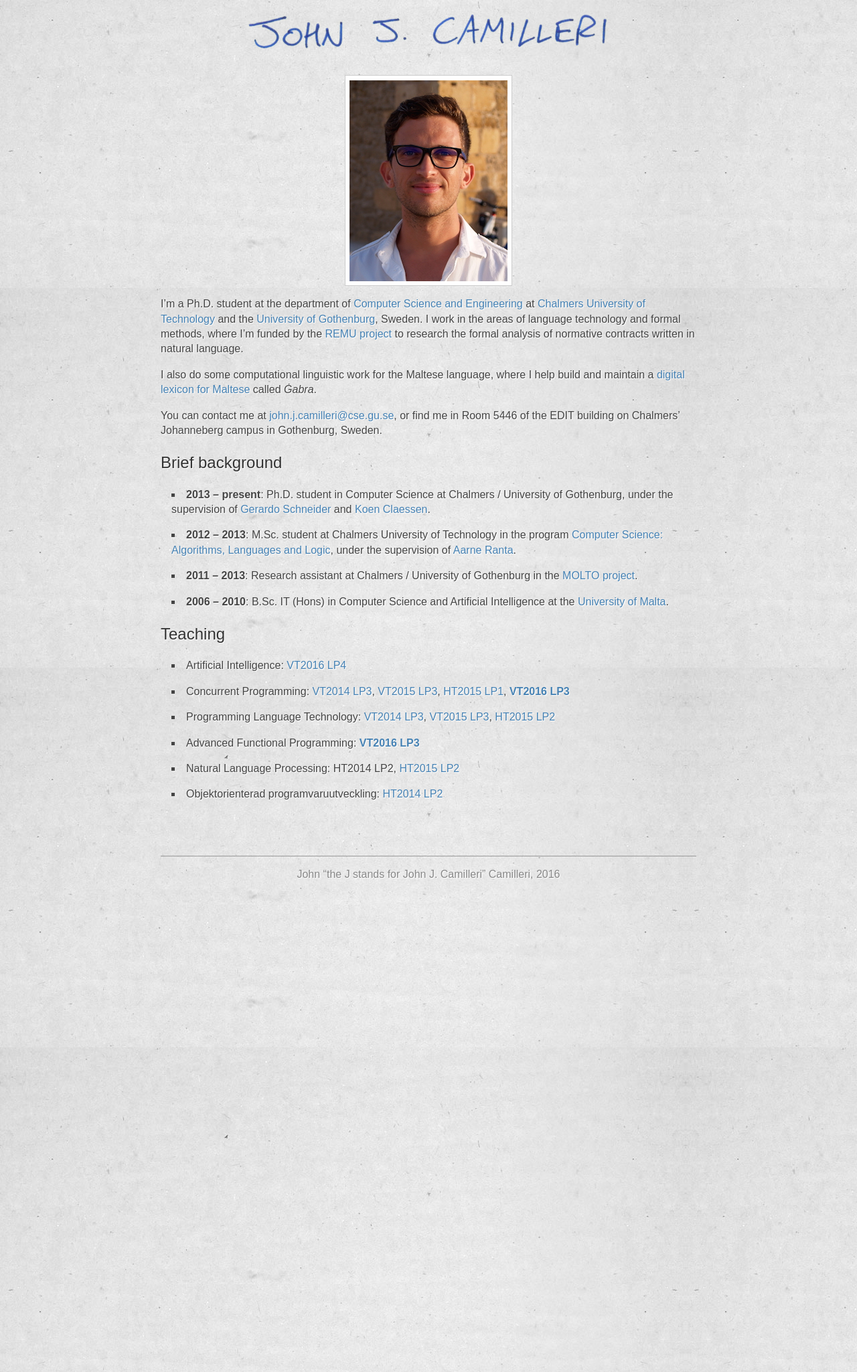
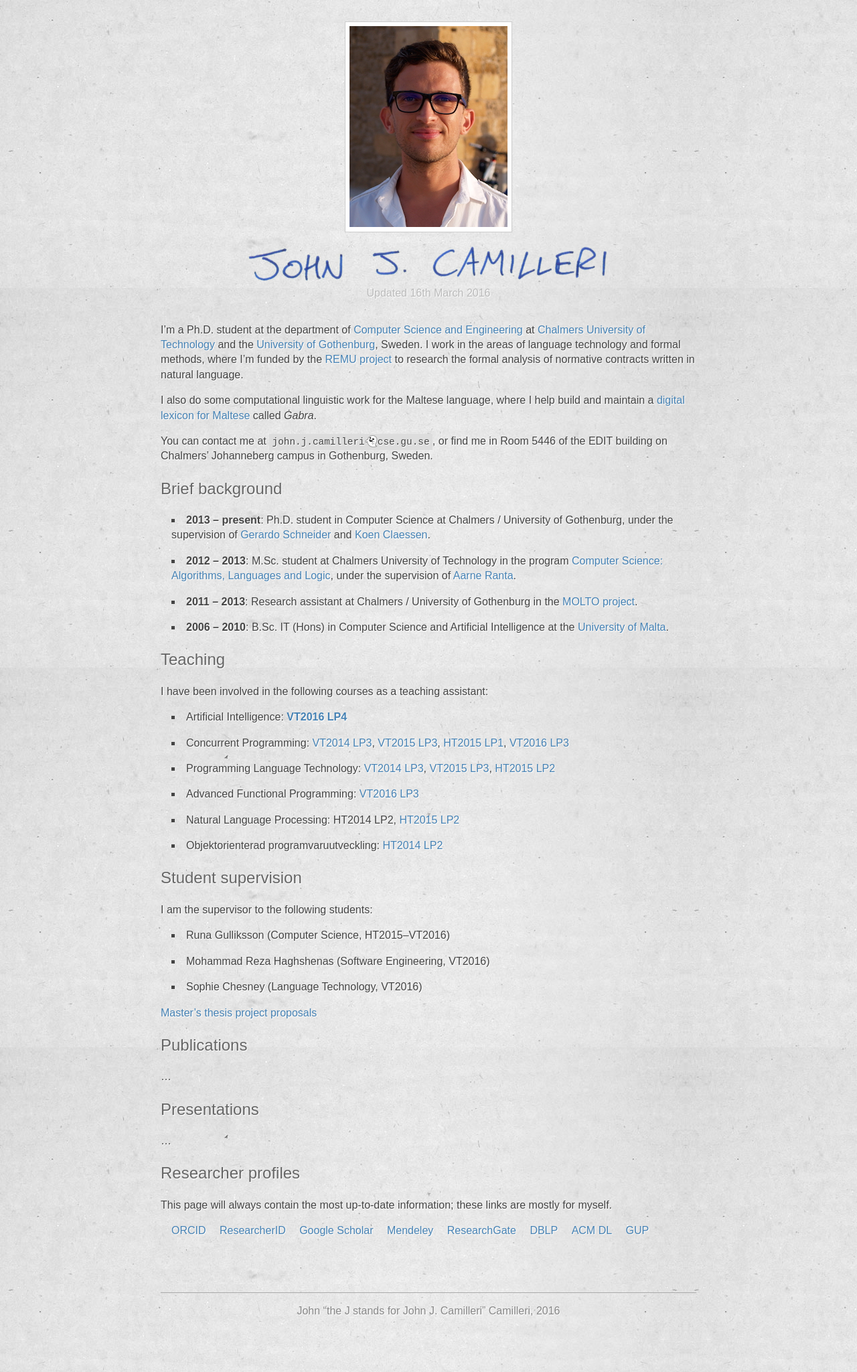
Before and after one commit to johnjcamilleri/johnjcamilleri.github.io, a Jekyll site: the page built from academic.md, in a window 1280 px wide. Shown: the whole page at 67% size. Built offline with Jekyll 4.4.1, drawn with Linux system fonts in a browser that asks for light colours.

Commit message:
Cleanup CSS, more content to academic (need to process JSON file)

```diff
--- a/_layouts/default.html
+++ b/_layouts/default.html
@@ -1,18 +1,39 @@
 <!DOCTYPE html>
 <html>
+  <!--
+                                           _
+       ,,;;;,,,,   _.---.._                \`-._
+     `';;;;;;;;;;;;;,      `'.           .--'-._';,
+        ,;;';;''/            `;_       `';;;;'    `'.
+                |  .            '-._   ,;;:'   /  '<~'.
+                |  ;        \       '.,;;'     |       \
+                 \  \       |                  ;._. ,-'`.
+              /`'-`;.`'._   /                  /   `-.\_/
+              ; .-._ .-'  .'                  |
+             / /    '\ .-'`.                _/
+         _.-' /       \ \   '-._            /
+        (_/_.'     __.) /       `;--.._/   (
+                  (_/__/          \   `,   \
+                                   \  | \   \
+                                    \ \  `\  |
+                                     \ \   \ \
+                                      \_\   \ \
+                                       )-`\  \_\
+                                  jgs  `==`   )-`\
+                                              `==`
+  -->
 
   {% include head.html %}
 
   <body>
 
     <header>
-      <img src="/images/name.png" alt="John J. Camilleri" id="name" />
+      <img src="/images/photo.jpg" alt="Profile photo" class="frame" />
+      <a href="/"><img src="/images/name.png" alt="John J. Camilleri" id="name" /></a>
     </header>
 
     <div class="page-content">
-      <div class="wrapper">
-        {{ content }}
-      </div>
+      {{ content }}
     </div>
 
     <footer>
--- a/academic.md
+++ b/academic.md
@@ -1,9 +1,10 @@
 ---
 layout: default
-updated: 19th February 2016
+updated: 16th March 2016
 ---
 
-![Profile photo](/images/john-j-camilleri.jpg){: .frame}
+{: .updated}
+Updated {{ page.updated }}
 
 I'm a Ph.D. student at the department of
 [Computer Science and Engineering](http://www.chalmers.se/en/departments/cse/) at
@@ -13,7 +14,9 @@ I work in the areas of language technology and formal methods, where I'm funded
 
 I also do some computational linguistic work for the Maltese language, where I help build and maintain a [digital lexicon for Maltese](http://mlrs.research.um.edu.mt/resources/gabra/) called _Ġabra_.
 
-You can contact me at <john.j.camilleri@cse.gu.se>, or find me in Room 5446 of the EDIT building on Chalmers’ Johanneberg campus in Gothenburg, Sweden.
+You can contact me at
+<code>john.j.camilleri<img src="/images/ghost.png" style="height:18px; vertical-align:sub; -webkit-filter:grayscale(100%); filter:grayscale(100%);" alt="@"/>cse.gu.se</code>,
+or find me in Room 5446 of the EDIT building on Chalmers’ Johanneberg campus in Gothenburg, Sweden.
 
 ## Brief background
 
@@ -24,21 +27,56 @@ You can contact me at <john.j.camilleri@cse.gu.se>, or find me in Room 5446 of t
 
 ## Teaching
 
+I have been involved in the following courses as a teaching assistant:
+
 - Artificial Intelligence:
-  [VT2016 LP4](http://chalmersgu-ai-course.github.io/index.html)
+  **[VT2016 LP4](http://chalmersgu-ai-course.github.io/index.html)**
 - Concurrent Programming:
   [VT2014 LP3](http://www.cse.chalmers.se/edu/year/2014/course/TDA382_LP3/),
   [VT2015 LP3](http://www.cse.chalmers.se/edu/year/2014/course/TDA382/),
   [HT2015 LP1](http://www.cse.chalmers.se/edu/year/2015/course/TDA383_LP1/),
-  **[VT2016 LP3](http://www.cse.chalmers.se/edu/year/2015/course/TDA383_LP3/)**
+  [VT2016 LP3](http://www.cse.chalmers.se/edu/year/2015/course/TDA383_LP3/)
 - Programming Language Technology:
   [VT2014 LP3](http://www.cse.chalmers.se/edu/year/2014/course/DAT151/),
   [VT2015 LP3](http://www.cse.chalmers.se/edu/year/2015/course/DAT151/),
   [HT2015 LP2](http://www.cse.chalmers.se/edu/year/2015/course/DAT151-lp2/)
 - Advanced Functional Programming:
-  **[VT2016 LP3](http://www.cse.chalmers.se/edu/year/2016/course/TDA342/)**
+  [VT2016 LP3](http://www.cse.chalmers.se/edu/year/2016/course/TDA342/)
 - Natural Language Processing:
   HT2014 LP2,
   [HT2015 LP2](http://gul.gu.se/public/courseId/70823/coursePath/59410/ecp/lang-en/publicPage.do)
 - Objektorienterad programvaruutveckling:
   [HT2014 LP2](http://www.cse.chalmers.se/edu/year/2014/course/TDA550/)
+
+## Student supervision
+
+I am the supervisor to the following students:
+
+- Runa Gulliksson (Computer Science, HT2015–VT2016)
+- Mohammad Reza Haghshenas (Software Engineering, VT2016)
+- Sophie Chesney (Language Technology, VT2016)
+
+[Master's thesis project proposals](https://masterthesis.cms.chalmers.se/supervisor/john-j-camilleri)
+
+## Publications
+
+...
+
+## Presentations
+
+...
+
+## Researcher profiles
+
+This page will always contain the most up-to-date information;
+these links are mostly for myself.
+
+{: .compact}
+- [ORCID](http://orcid.org/0000-0003-2565-7124)
+- [ResearcherID](http://www.researcherid.com/rid/M-7445-2013)
+- [Google Scholar](http://scholar.google.com/citations?user=9k-l79kAAAAJ)
+- [Mendeley](http://www.mendeley.com/profiles/john-j-camilleri/)
+- [ResearchGate](https://www.researchgate.net/profile/John_Camilleri)
+- [DBLP](http://dblp.uni-trier.de/pers/hd/c/Camilleri:John_J=.html)
+- [ACM DL](http://dl.acm.org/author_page.cfm?id=81546116756)
+- [GUP](http://gup.ub.gu.se/lists/publications/people/html/index.xsql?ids=188090)
--- a/css/main.scss
+++ b/css/main.scss
@@ -5,51 +5,46 @@
 @charset "utf-8";
 
 // Our variables
-$base-font-family: "Helvetica Neue", Helvetica, Arial, sans-serif;
-$base-font-size: 16px;
-$base-font-weight: 400;
-$small-font-size: $base-font-size * 0.875;
-$base-line-height: 1.5;
+// $base-font-family: "Helvetica Neue", Helvetica, Arial, sans-serif;
+// $base-font-size: 16px;
+// $base-font-weight: 400;
+// $small-font-size: $base-font-size * 0.875;
+// $base-line-height: 1.5;
 $spacing-unit: 30px;
-$text-color: #111;
-$background-color: #fdfdfd;
-$brand-color: #2a7ae2;
-$grey-color: #828282;
-$grey-color-light: lighten($grey-color, 40%);
-$grey-color-dark: darken($grey-color, 25%);
+// $text-color: #111;
+// $background-color: #fdfdfd;
+// $brand-color: #2a7ae2;
+// $grey-color: #828282;
+// $grey-color-light: lighten($grey-color, 40%);
+// $grey-color-dark: darken($grey-color, 25%);
 
 // Width of the content area
 $content-width: 800px;
 $on-palm: 600px;
 $on-laptop: 800px;
+
 // Use media queries like this:
-// @include media-query($on-palm) {
-//     .wrapper {
-//         padding-right: $spacing-unit / 2;
-//         padding-left: $spacing-unit / 2;
-//     }
-// }
 @mixin media-query($device) {
   @media screen and (max-width: $device) {
     @content;
   }
 }
-
-// Import partials from `sass_dir` (defaults to `_sass`)
-// @import
-//         "base",
-//         "layout",
-//         "syntax-highlighting"
-// ;
+@include media-query($on-palm) {
+  .page-content {
+    margin-right: $spacing-unit;
+    margin-left: $spacing-unit;
+  }
+}
 
 body {
   font: 16px/1.4 'Source Sans Pro', sans-serif;
   color: #444;
-  max-width: 600pt;
+  max-width: $content-width;
   margin: 0 auto 5em auto;
   text-shadow: 1px 1px 1px white;
   background: url("/images/background.jpg") repeat scroll 0 -350px #EEEEEE;
 }
+
 img.frame {
     display:block;
     margin: 2em auto 1em auto;
@@ -63,24 +58,21 @@ img#name {
     display:block;
     width:70%;
 }
-code {
-    background:#ddd;
-    padding:0.3em;
-    font-size:90%;
-}
+
 h2 {
     font-weight:normal;
-    color:#333;
+    color:#666;
 }
+
 .updated {
     color: #bbb;
     display: block;
     margin-bottom: 2em;
     font-style:normal;
     text-align:center;
-    font-size:90%;
     margin-top:-1em;
 }
+
 .bibtex {
     display: none;
     font-family: monospace;
@@ -88,6 +80,7 @@ h2 {
     margin: 0 1em 1em 1em;
     font-size:10pt;
 }
+
 ul {
     list-style: inside square;
     padding-left: 1em;
@@ -117,55 +110,18 @@ a {
 a:hover {
   text-decoration: underline;
 }
+
 code {
-  background: #ccc;
-  font-size: 0.9em;
-}
-div.main-wrapper {
-  width: 50%;
-  min-width: 300px;
-  /* think of the iPhones! */
-  max-width: 800px;
-  margin: 4em auto;
-  /*border: 1px dotted #333;*/
+    background:#ddd;
+    padding:0.3em;
+    font-size:90%;
 }
 
-@media all and (max-width: 480px) {
-  div.main-wrapper {
-    margin: 1em auto;
-  }
-}
-div.title-wrapper {
-  margin: 1em 0 0;
-  padding-top: 1em;
-  width: 100%;
-  text-align: center;
-}
-div.title-wrapper h2 {
-  border-top: 1px solid #999;
-}
-div.bio-wrapper {}
-div.bio-wrapper img {
-  float: left;
-  margin: 0 1em 0.5em 0;
-  background: white;
-  padding: 0.5em;
-  border: 1px solid #ccc;
-}
-
-@media all and (max-width: 800px) {
-  div.bio-wrapper img {
-    width: 100px;
-    height: 132px;
-    margin: 0 0.5em 0 0;
-    padding: 0.4em;
-  }
-}
 footer {
   margin-top: 5em;
   padding-top: 1em;
   text-align: center;
-  border-top: 1px solid #999999;
+  border-top: 1px solid #aaa;
   color: #888;
   clear: both;
 }
```
Also changed, not shown: academic.json (added, +433 -0 lines), index.md (+0 -2 lines), images/ghost.png (added), images/photo.jpg (renamed from images/john-j-camilleri.jpg), 1 other file.
